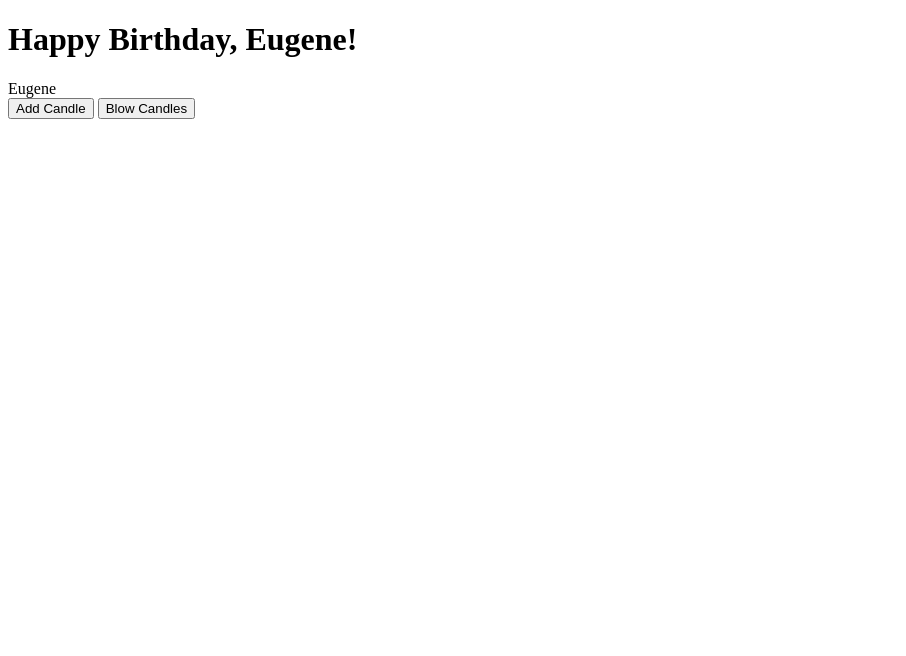
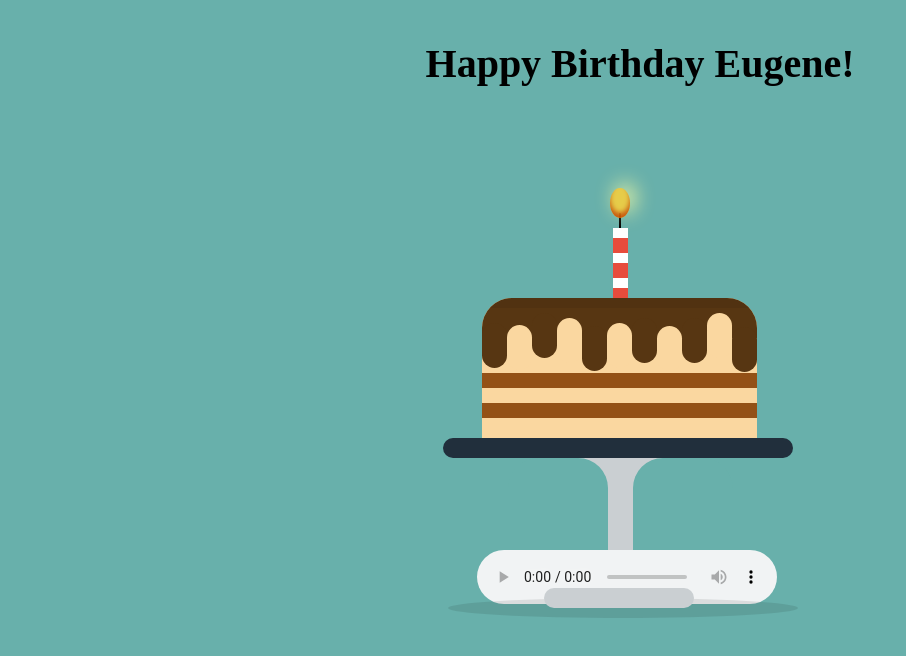
Before and after one commit to trexiaredcode/Birthday-Cake-for-Yujin, a plain HTML site: page index.html/index.html in a window 1280 px wide. Shown: the whole page, without its empty margins (0-906 px from the left). Drawn offline with Linux system fonts and the light colour scheme; files whose address does not match are found by name.

Commit message:
Add files via upload
update my files

```diff
--- a/index.html/index.html
+++ b/index.html/index.html
@@ -3,18 +3,28 @@
 <head>
     <meta charset="UTF-8">
     <meta name="viewport" content="width=device-width, initial-scale=1.0">
-    <title>Birthday Cake for Eugene</title>
-    <link rel="stylesheet" href="styles.css">
+    <title>Blow the Birthday Candle</title>
+    <link rel="stylesheet" href="style.css">
 </head>
 <body>
-    <h1>Happy Birthday, Eugene!</h1>
-    <div id="cake" class="cake">
-        <div id="name">Eugene</div>
+    <h1 id="h1">Happy Birthday Eugene!</h1>
+
+    <div class="birthday-cake">
+        <div class="holder"></div>
+        <div class="shadow"></div>
+        <div class="cake">
+            <div class="chocolate"></div>
+        </div>
+        <div class="candle"></div>
+        <div class="flame" id="flame"></div>
     </div>
-    <button onclick="addCandle()">Add Candle</button>
-    <button onclick="blowCandle()">Blow Candles</button>
 
-    <audio id="birthdaySong" src="happy_birthday.mp3" preload="auto"></audio>
+    <audio id="BACKGROUND MUSIC" controls>
+        <source src="happybirthday.mp3" type="audio/mp3">
+
+    </audio>
+    <!-- Button to blow out the candle -->
+    <button id="blowButton">Blow the candle!</button>
 
     <script src="script.js"></script>
 </body>
--- /dev/null
+++ b/index.html/script.js
@@ -0,0 +1,11 @@
+window.addEventListener('load', () => {
+    const backgroundMusic = document.getElementById('backgroundMusic');
+
+    // Attempt to play the music right away
+    backgroundMusic.play().catch(() => {
+        // If blocked by browser, wait for user interaction to play the music
+        document.body.addEventListener('click', () => {
+            backgroundMusic.play();
+        });
+    });
+});
--- /dev/null
+++ b/index.html/style.css
@@ -0,0 +1,178 @@
+body {
+    background-color: #68b0ab;
+    display: flex;
+    justify-content: center;
+    align-items: center;
+    height: 100vh;
+  }
+
+  .birthday-cake {
+    position: relative;
+    top:20px;
+  }
+
+  .holder {
+    position:absolute;
+    width:350px;
+    height:20px;
+    border-radius:100px;
+    background-color: #212F3C;
+    left:-140px;
+    top:10px;
+  }
+
+  .holder:before {
+    content:"";
+    position:absolute;
+    width:100px;
+    height:150px;
+    background-color: #CACFD2;
+    left:130px;
+    top:20px;
+  }
+
+  .holder:after {
+    content:"";
+    position:absolute;
+    background-color:#68b0ab;
+    width: 100px;
+    height:135px;
+    border-radius:30px 30px 0 0;
+    left:65px;
+    top:20px;
+    box-shadow: 125px 0 #68b0ab;
+  }
+
+  .shadow {
+    position:absolute;
+    width:350px;
+    height:20px;
+    border-radius:50%;
+    top:170px;
+    left:-135px;
+    background-color: rgba(0,0,0,0.095);
+    z-index:1;
+  }
+
+  .shadow:before {
+    content:"";
+    position: absolute;
+    background-color: #CACFD2;
+    width:150px;
+    height:20px;
+    border-radius:20px;
+    top:-10px;
+    left:96px;
+  }
+
+  .cake {
+    position:absolute;
+    overflow:hidden;
+    width:275px;
+    height:140px;
+    background-color: #FAD7A0;
+    top:-130px;
+    left:-101px;
+    border-radius:30px 30px 0 0;
+  }
+
+  .cake:before {
+    content:"";
+    background-color: #935116;
+    width:275px;
+    height:15px;
+    position:absolute;
+    top:75px;
+    box-shadow: 0 30px #935116;
+  }
+
+  .cake:after {
+    content:"";
+    position: absolute;
+    background-color: #573612;
+    width:275px;
+    height:40px;
+    box-shadow:inset 0 10px rgba(0,0,0,0.07);
+  }
+
+  .chocolate {
+    position:absolute;
+    background-color: #573612;
+    width:25px;
+    height:45px;
+    top:25px;
+    left:0;
+    z-index:2;
+    border-radius:50px;
+    box-shadow: 25px 2px #FAD7A0, 50px -10px #573612, 75px -5px #FAD7A0, 100px 3px #573612, 125px 0 #FAD7A0, 150px -5px #573612, 175px 3px #FAD7A0, 200px -5px #573612, 225px -10px #FAD7A0, 250px 4px #573612;
+  }
+
+  .candle {
+    position:absolute;
+    width: 15px;
+    height:70px;
+    background-color: white;
+    top:-200px;
+    left:30px;
+    box-shadow:inset 0 -10px 0 #E74C3C;
+  }
+
+  .candle:before {
+    position:absolute;
+    width:15px;
+    height:15px;
+    background-color:#E74C3C;
+    content:"";
+    top:10px;
+    box-shadow: 0 25px #E74C3C;
+  }
+
+  .candle:after {
+    content:"";
+    width:2px;
+    height:15px;
+    content:"";
+    position:absolute;
+    background-color:black;
+    top:-15px;
+    left:6px;
+  }
+
+  .flame {
+    position:absolute;
+    background-color: #F4D03F;
+    opacity:0.9;
+    box-shadow:inset 0 -5px 5px #D35400, 5px -5px 20px #FBFFA3;
+    width:20px;
+    height:30px;
+    top:-240px;
+    border-radius:50%;
+    left:26.5px;
+    animation: flame 0.5s infinite;
+
+  }
+
+  @keyframes flame {
+    from, to { transform: scale(1, 1); }
+    25% { transform: scale(0.9, 1.1); }
+    50% { transform: scale(1.1, 0.9); }
+    75% { transform: scale(0.95, 1.05); }
+  }
+
+  h1 {
+
+    font-size: 2.5em;
+    margin: 20px 0; /* Adds spacing around the text */
+    position: fixed;
+    text-align: center;
+    top: 20px; /* Adjust to move the text down slightly */
+}
+
+audio {
+
+    top: 550px; /* Set how far down you want the audio control */
+    left: 49.0%;
+    transform: translateX(-50%);
+    outline: none;
+    position: fixed;
+}
```
Also changed, not shown: 1 other file.
